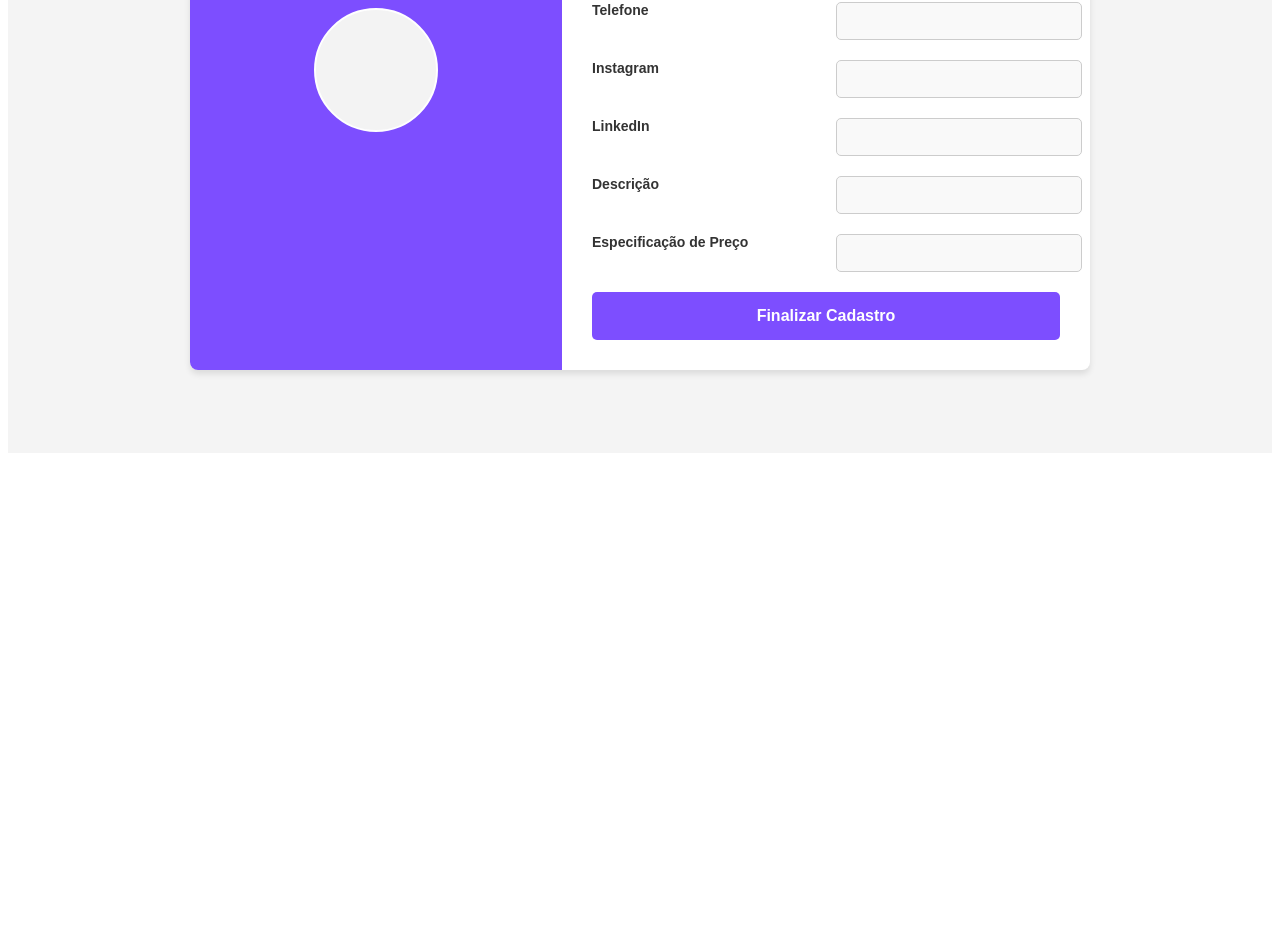
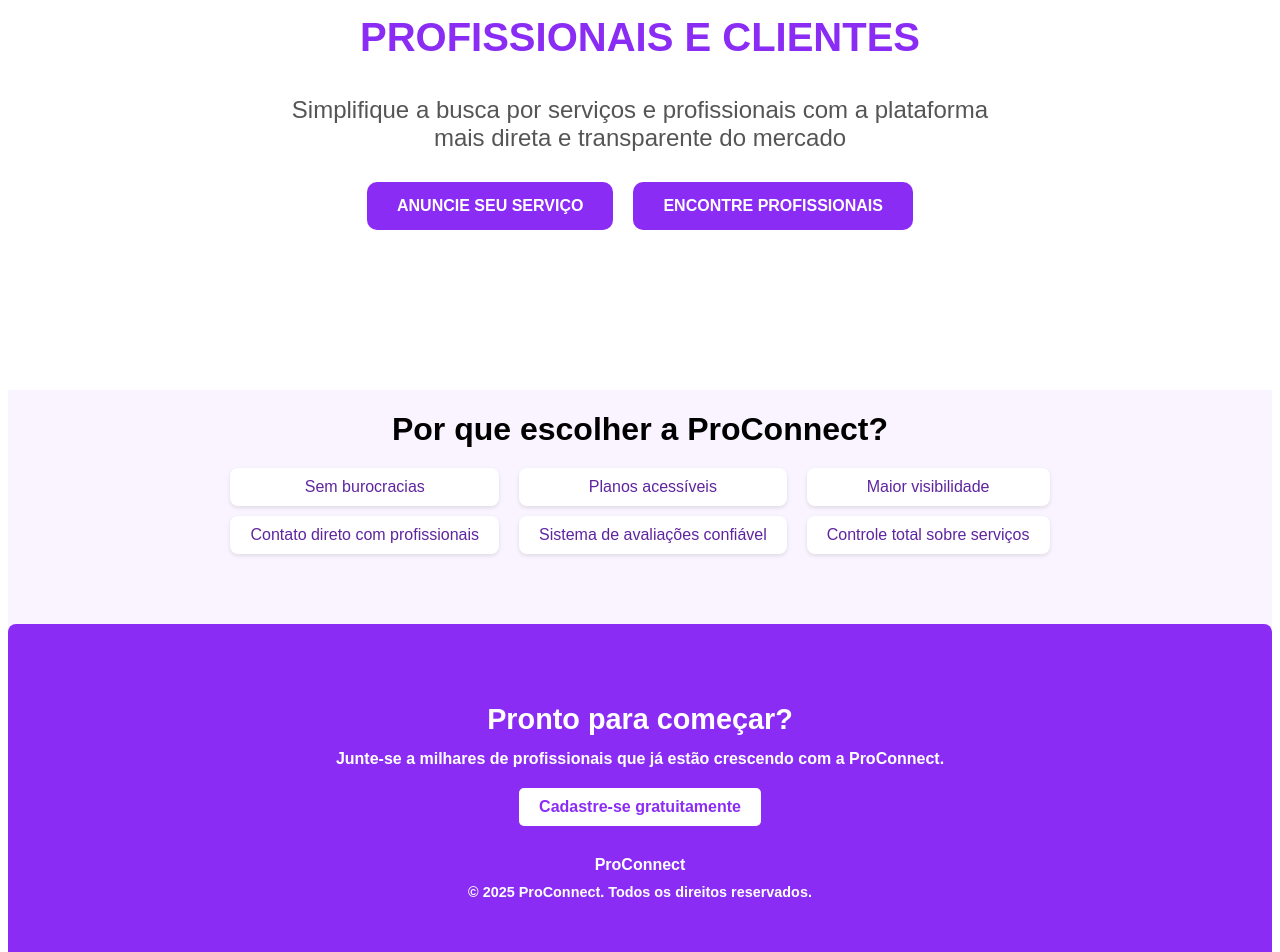
Before and after one commit to billiezinha/ProConnect, a Next.js app in the folder proconnect/: page / in a window 1280 px wide. Shown: the part 355-1307 px from the top of the page. Before the commit the page ends 816 px from the top, so only its background shows below. Built offline with nearby package versions, Linux system fonts and the light colour scheme.

Commit message:
fix tela home

```diff
--- a/proconnect/src/app/globals.css
+++ b/proconnect/src/app/globals.css
@@ -17,3 +17,7 @@
   background: var(--background); */
   /* font-family: Arial, Helvetica, sans-serif; */
 }
+
+html {
+  scroll-behavior: smooth;
+}
--- a/proconnect/src/app/page.module.css
+++ b/proconnect/src/app/page.module.css
@@ -5,8 +5,9 @@
   justify-content: center;
   background-color: white;
   color: black;
-    height: 200vh;
+  height: 150vh;
   margin: 0;
+  margin-top: 50px;
 }
 
 .titulo {
@@ -15,7 +16,6 @@
   color: black;
   margin-bottom: 1rem;
   font-family: Arial, Helvetica, sans-serif;
-    margin-bottom: -10px;
 }
 
 .titulo2 {
@@ -26,8 +26,7 @@
   font-family: Arial, Helvetica, sans-serif;
 }
 
-
-  .texto {
+.textoPrincipal {
   color: #555;
   text-align: center;
   max-width: 700px;
@@ -35,7 +34,7 @@
   font: 1.5em sans-serif;
 }
 
-  .butao {
+.butaoPrimary {
   background-color: #8B2CF5;
   color: white;
   font-size: 16px;
@@ -48,6 +47,99 @@
   transition: background-color 0.3s ease;
 }
 
-  .butao:hover {
+.butaoPrimary:hover {
   background-color: #6a00cc;
 }
+
+.recursos {
+  background-color: #f9f4ff;
+  font-family: Arial, sans-serif;
+  text-align: center;
+  margin: 0;
+  width: 100%;
+  max-height: 300px;
+  margin-top: 150px;
+}
+
+.titulo3 {
+  color: #000;
+  font-size: 2rem;
+  margin-bottom: 20px;
+  font-weight: bold;
+}
+
+.listaWrapper {
+  display: flex;
+  justify-content: center;
+  gap: 20px;
+  margin-bottom: 60px;
+}
+
+.lista {
+  list-style: none;
+  padding: 0;
+  margin: 0;
+}
+
+.itemLista {
+  background: #fff;
+  border-radius: 8px;
+  padding: 10px 20px;
+  margin-bottom: 10px;
+  box-shadow: 0 2px 4px rgba(0, 0, 0, 0.1);
+  font-size: 1rem;
+  font-weight: 500;
+  color: #5f259f;
+}
+
+.footer {
+  background-color: #8B2CF5;
+  color: #fff;
+  padding: 60px 10px;
+  border-radius: 8px;
+}
+
+.titulo4 {
+  font-size: 1.8rem;
+  font-weight: bold;
+  margin-bottom: 10px;
+}
+
+.textoFooterH2 {
+  font-size: 1rem;
+  margin-bottom: 20px;
+}
+
+.buttonWrapper {
+  margin-bottom: 30px;
+}
+
+.butaoSecondary {
+  background-color: #fff;
+  color: #8B2CF5;
+  border: none;
+  padding: 10px 20px;
+  border-radius: 5px;
+  font-size: 1rem;
+  font-weight: bold;
+  cursor: pointer;
+  transition: background-color 0.3s;
+}
+
+.butaoSecondary:hover {
+  background-color: #e0d5f9;
+}
+
+.rodape {
+  margin-top: 20px;
+}
+
+.textoFooter {
+  font-size: 1rem;
+  margin: 5px 0;
+}
+
+.textoFooterDireitos {
+  font-size: 0.9rem;
+  margin-top: 10px;
+}
--- a/proconnect/src/app/page.tsx
+++ b/proconnect/src/app/page.tsx
@@ -1,24 +1,53 @@
-// import styles from "./page.module.css";
-// import Recursos from "./Recursos/pages";
-import Cadproduto from "./Cadproduto/pages";
+import Link from 'next/link';
+import styles from "./page.module.css";
+
 export default function Home() {
   return (
-//     <div className={styles.body}>
-//       <h1 className={styles.titulo}>CONECTANDO</h1>
-//       <h1 className={styles.titulo2}>PROFISSIONAIS E CLIENTES</h1>
-//       <h2 className={styles.texto}>Simplifique a busca por serviços e profissionais com a plataforma mais direta e transparente do mercado</h2>
+    <div className={styles.body}>
+      <h1 className={styles.titulo}>CONECTANDO</h1>
+      <h1 className={styles.titulo2}>PROFISSIONAIS E CLIENTES</h1>
+      <h2 className={styles.textoPrincipal}>
+        Simplifique a busca por serviços e profissionais com a plataforma mais direta e transparente do mercado
+      </h2>
 
-//       <div>
-//     <button className={styles.butao}>ANUNCIE SEU SERVIÇO</button>
-//     <button className={styles.butao}>ENCONTRE PROFISSIONAIS</button>
-//       </div>
-//  <div>
-//  <Recursos/>
-// </div>
-//     </div>
-<div>
-<Cadproduto/>
-
-</div>
+      <div>
+        <a href="#footer">
+        <button className={styles.butaoPrimary}>ANUNCIE SEU SERVIÇO</button>
+        </a>
+        <button className={styles.butaoPrimary}>ENCONTRE PROFISSIONAIS</button>
+      </div>
+      <div className={styles.recursos}>
+        <h1 className={styles.titulo3}>Por que escolher a ProConnect?</h1>
+        <div className={styles.listaWrapper}>
+          <ul className={styles.lista}>
+            <li className={styles.itemLista}>Sem burocracias</li>
+            <li className={styles.itemLista}>Contato direto com profissionais</li>
+          </ul>
+          <ul className={styles.lista}>
+            <li className={styles.itemLista}>Planos acessíveis</li>
+            <li className={styles.itemLista}>Sistema de avaliações confiável</li>
+          </ul>
+          <ul className={styles.lista}>
+            <li className={styles.itemLista}>Maior visibilidade</li>
+            <li className={styles.itemLista}>Controle total sobre serviços</li>
+          </ul>
+        </div>
+        <div className={styles.footer}>
+          <h1 className={styles.titulo4}>Pronto para começar?</h1>
+          <h2 className={styles.textoFooterH2}>
+            Junte-se a milhares de profissionais que já estão crescendo com a ProConnect.
+          </h2>
+          <div className={styles.buttonWrapper}>
+            <Link href="/cadastro-produto">
+            <button className={styles.butaoSecondary}>Cadastre-se gratuitamente</button>
+            </Link>
+          </div>
+          <footer id="footer" className={styles.rodape}>
+            <h4 className={styles.textoFooter}>ProConnect</h4>
+            <h4 className={styles.textoFooterDireitos}>© 2025 ProConnect. Todos os direitos reservados.</h4>
+          </footer>
+        </div>
+      </div>
+    </div>
   );
 }
```
Also changed, not shown: proconnect/src/app/Recursos/pages.tsx (deleted, +0 -36 lines), proconnect/src/app/Recursos/recursos.module.css (deleted, +0 -92 lines), proconnect/src/app/Busca-profissionais/page.tsx (added), proconnect/src/app/cadastro-produto/Cadproduto.module.css (renamed from proconnect/src/app/Cadproduto/Cadproduto.module.css), proconnect/src/app/cadastro-produto/page.tsx (renamed from proconnect/src/app/Cadproduto/pages.tsx). Lines whose indentation alone changed are shown as unchanged.
